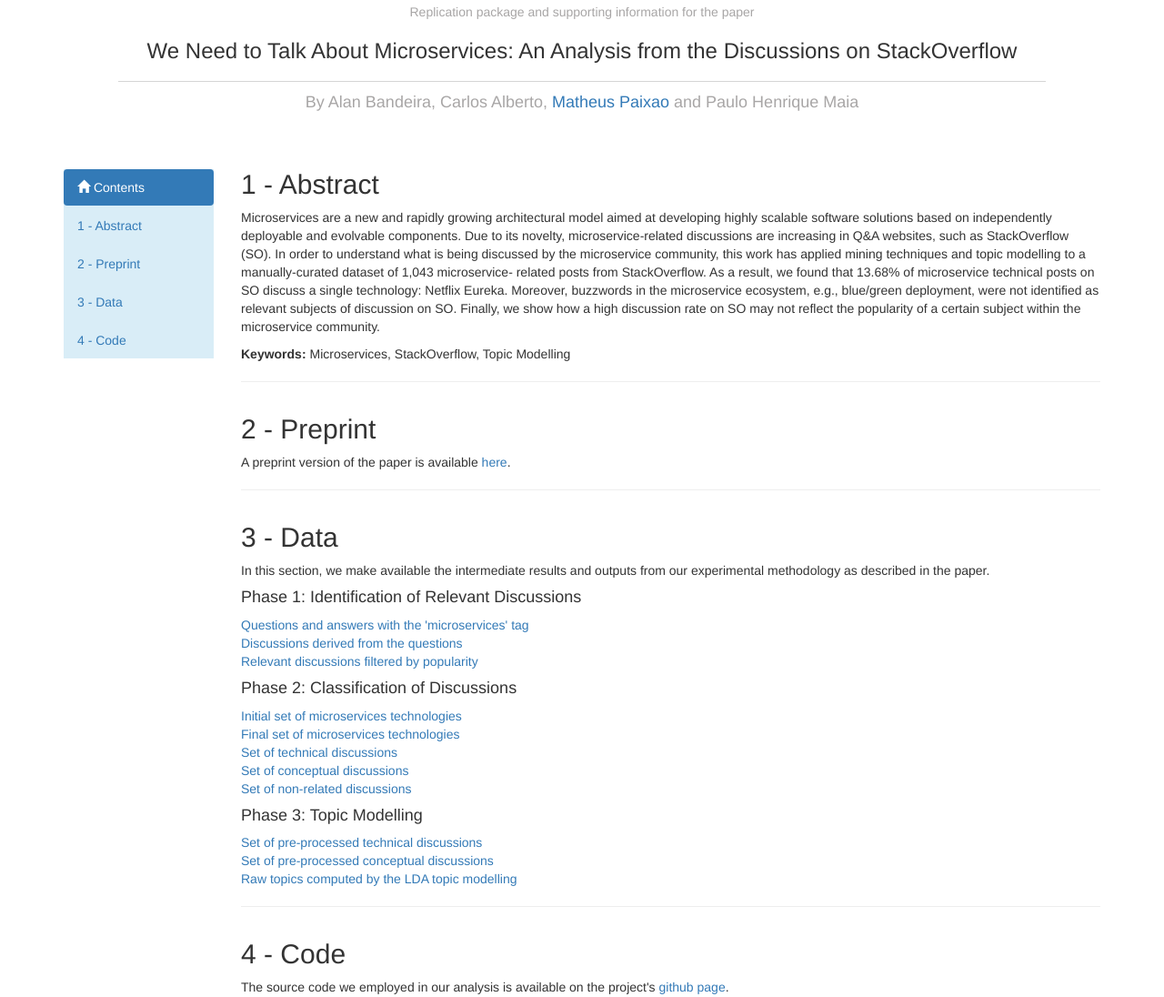
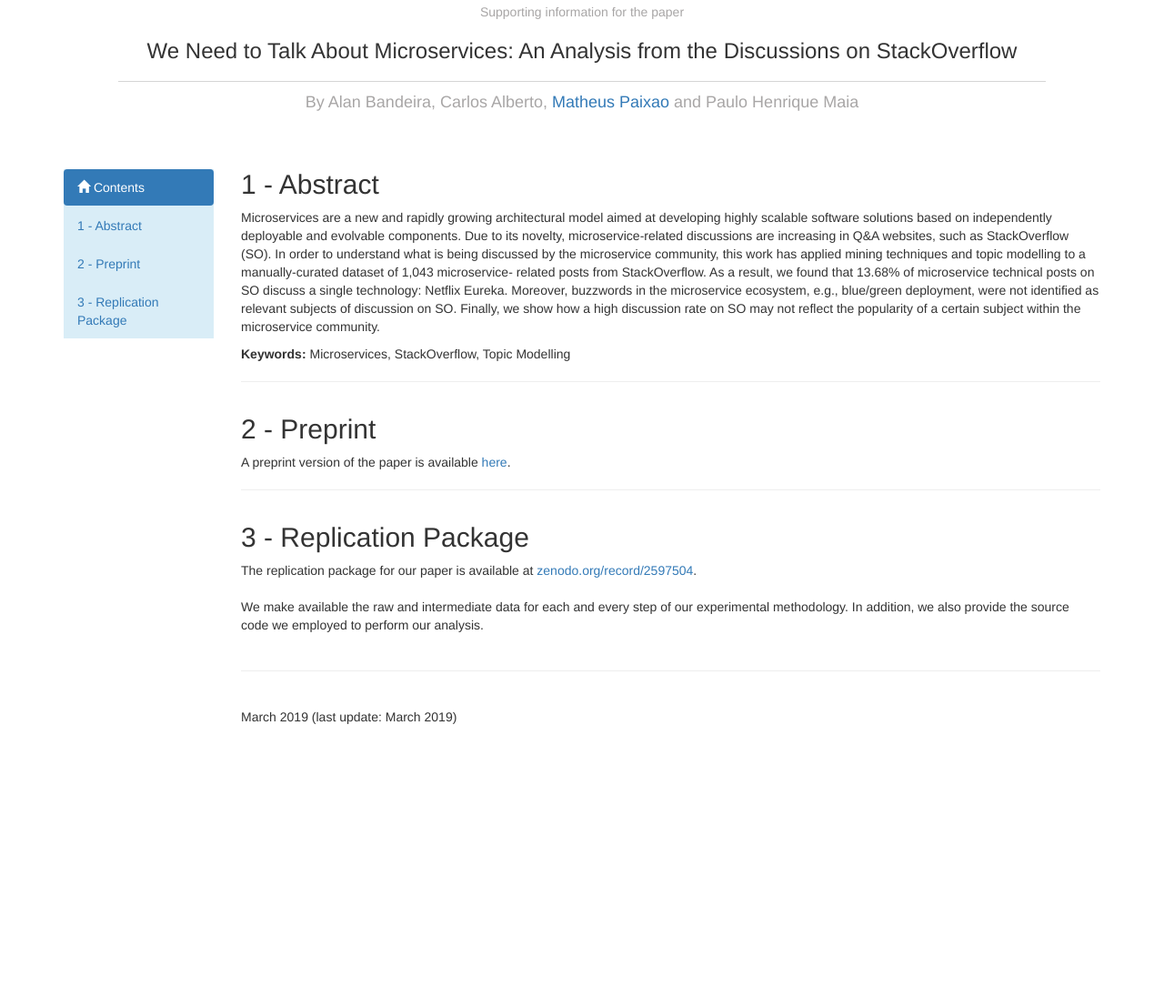
Before and after one commit to Aguiar16/stackoverservices-1, a plain HTML site: page index.html in a window 1280 px wide. Shown: the part 22-1118 px from the top of the page at 91% size. After the commit the page ends 870 px from the top, so only its background shows below. Drawn offline with Linux system fonts and the light colour scheme.

Commit message:
Moving all replication package to zenodo page.

```diff
--- a/index.html
+++ b/index.html
@@ -83,7 +83,7 @@
 
       <!-- Jumbotron -->
       <div class="jumbotron">
-        <p class="creditos">Replication package and supporting information for the paper</p>
+        <p class="creditos">Supporting information for the paper</p>
         <h3>We Need to Talk About Microservices: An Analysis from the Discussions on StackOverflow</h3>
         <hr />
         <p class="text">By Alan Bandeira, Carlos Alberto, <a href="http://www0.cs.ucl.ac.uk/staff/m.paixao/" target="_blank">Matheus Paixao</a> and Paulo Henrique Maia</a>
@@ -99,8 +99,7 @@
                   <li class="active"><a href="#topo" class="scroll"><span class="glyphicon glyphicon-home"></span>  Contents</a></li>
                   <li><a href="#abstract" class="scroll"><i class="fa fa-list-alt fa-fw"></i>1 - Abstract</a></li>
                   <li><a href="#preprint" class="scroll"><i class="fa fa-file-o fa-fw"></i>2 - Preprint</a></li>
-                  <li><a href="#data" class="scroll"><i class="fa fa-file-o fa-fw"></i>3 - Data</a></li>
-                  <li><a href="#code" class="scroll"><i class="fa fa-bar-chart-o fa-fw"></i>4 - Code</a></li>
+                  <li><a href="#replication" class="scroll"><i class="fa fa-file-o fa-fw"></i>3 - Replication Package</a></li>
             </ul><br/>
 
         </div>
@@ -132,30 +131,11 @@
                A preprint version of the paper is available <a href="files/stackoverservices.pdf" target="_blank">here</a>.
           <hr/>
 
-         <h2 id="data">3 - Data</h2>
-               In this section, we make available the intermediate results and outputs from our experimental methodology as described in the paper.
+         <h2 id="replication">3 - Replication Package</h2>
 
-         <h4>Phase 1: Identification of Relevant Discussions</h4>
-            <a href="files/microservices_tagged_questions_answers.zip">Questions and answers with the 'microservices' tag</a><br>
-            <a href="files/discussions.zip">Discussions derived from the questions</a><br>
-            <a href="files/relevant.zip">Relevant discussions filtered by popularity</a>
+            The replication package for our paper is available at <a href="https://zenodo.org/record/2597504" target="_blank">zenodo.org/record/2597504</a>.<br><br>
 
-         <h4>Phase 2: Classification of Discussions</h4>
-            <a href="files/original_technologies.txt" target="_blank">Initial set of microservices technologies</a><br>
-            <a href="files/final_technologies.txt" target="_blank">Final set of microservices technologies</a><br>
-            <a href="files/technical.zip">Set of technical discussions</a><br>
-            <a href="files/conceptual.zip">Set of conceptual discussions</a><br>
-            <a href="files/non_related.zip">Set of non-related discussions</a><br>
-
-         <h4>Phase 3: Topic Modelling</h4>
-            <a href="files/pre_processed_technical_discussions.zip">Set of pre-processed technical discussions</a><br>
-            <a href="files/pre_processed_conceptual_discussions.zip">Set of pre-processed conceptual discussions</a><br>
-            <a href="files/topics.zip">Raw topics computed by the LDA topic modelling</a><br>
-          <hr/>
-
-         <h2 id="code">4 - Code</h2>
-
-            The source code we employed in our analysis is available on the project's <a href="https://github.com/alanpbandeira/stackoverservices" target="_blank">github page</a>.
+            We make available the raw and intermediate data for each and every step of our experimental methodology. In addition, we also provide the source code we employed to perform our analysis.
 
       <!-- Site footer -->
       <footer class="footer">
```
Also changed, not shown: files/final_technologies.txt (deleted), files/original_technologies.txt (deleted), 9 other files.
